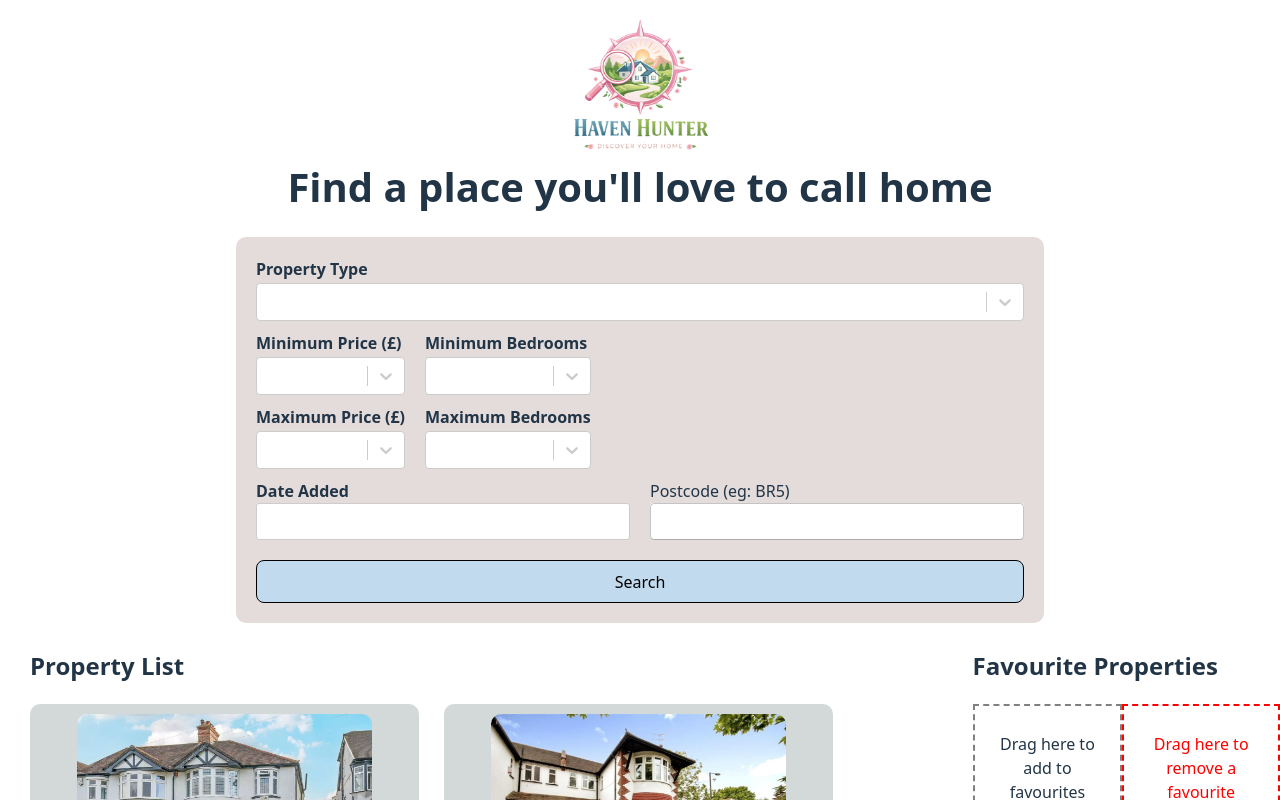
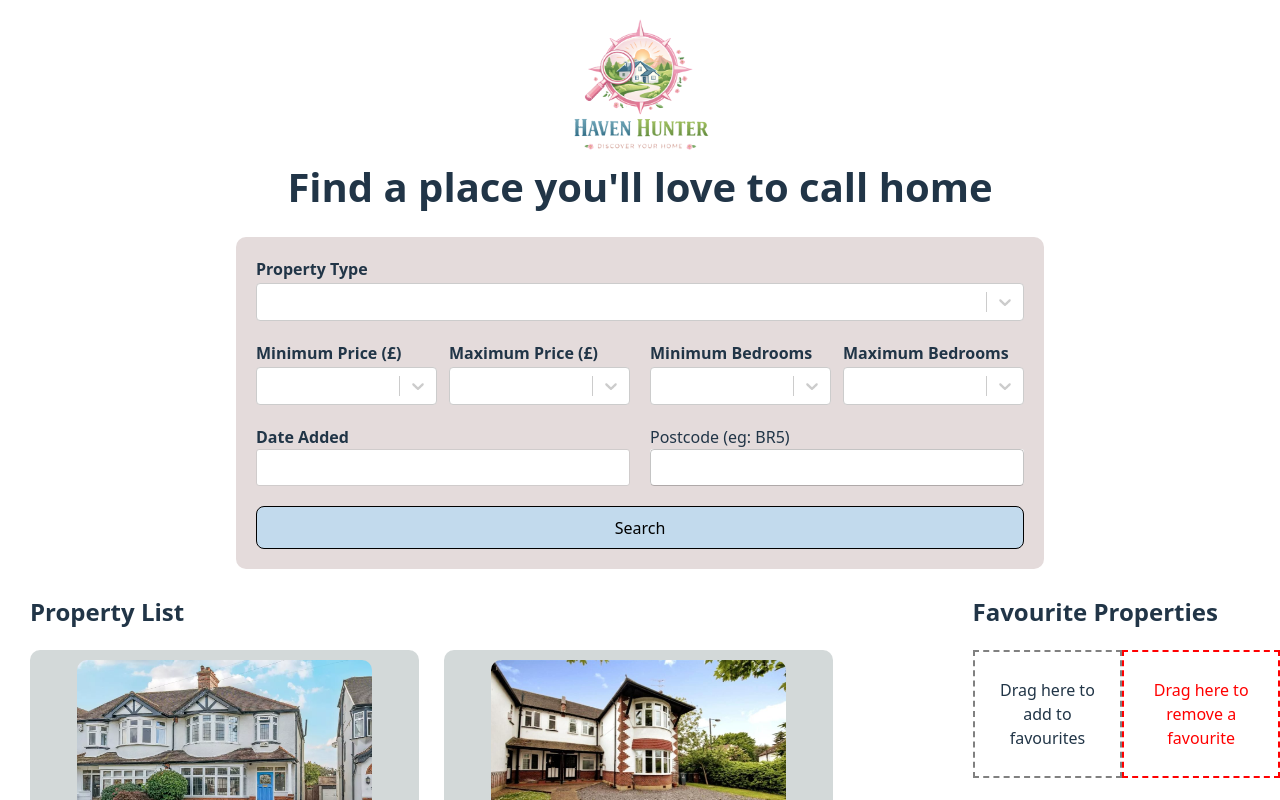
Before and after one commit to shashini13/React-CW, a React (Vite) app: page /#/ in a window 1280 px wide. Shown: the top 800 px of the page. Built offline with nearby package versions, Linux system fonts and the light colour scheme.

Commit message:
Modified css to fix searchform alignment

```diff
--- a/src/App.css
+++ b/src/App.css
@@ -37,7 +37,21 @@
 
 .price-bedroom-div {
   display: flex;
+  padding: 10px 0;
   gap: 20px;
+}
+
+
+.min-max-price, .min-max-beds {
+  display: flex;
+  flex: 1;
+  gap: 12px;
+}
+
+.min-price, .max-price, .min-beds, .max-beds {
+  display: flex;
+  flex: 1;
+  flex-direction: column;
 }
 
 .date-postcode-div {
```
